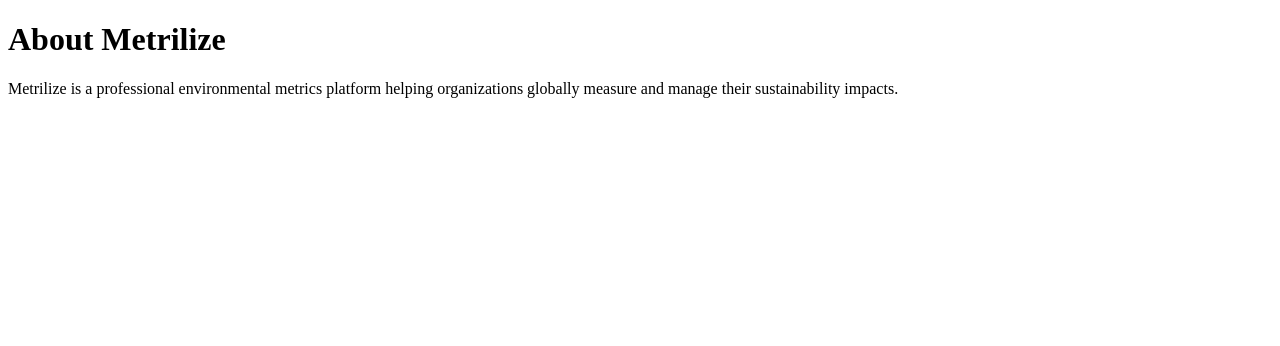
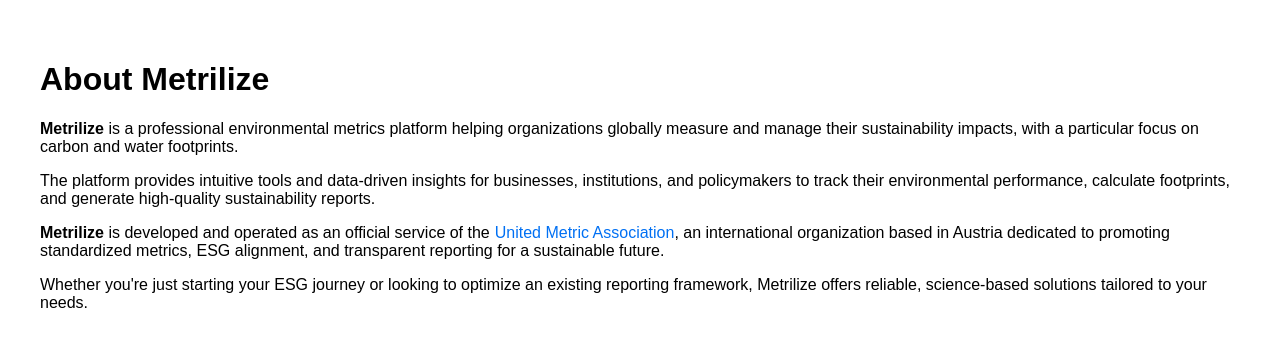
Before and after one commit to Metrilize128/metrilize-launch, a Next.js app: page /about in a window 1280 px wide. Shown: the top 346 px of the page. Built offline with nearby package versions, Linux system fonts and the light colour scheme.

Commit message:
Update about.js

```diff
--- a/pages/about.js
+++ b/pages/about.js
@@ -1,13 +1,20 @@
 export default function About() {
   return (
-    <div className="min-h-screen flex items-center justify-center">
-      <div className="max-w-2xl text-center">
-        <h1 className="text-4xl font-bold mb-4">About Metrilize</h1>
-        <p className="text-gray-600">
-          Metrilize is a professional environmental metrics platform helping organizations globally
-          measure and manage their sustainability impacts.
-        </p>
-      </div>
+    <div style={{ padding: '2rem', fontFamily: 'Arial, sans-serif' }}>
+      <h1>About <strong>Metrilize</strong></h1>
+      <p><strong>Metrilize</strong> is a professional environmental metrics platform helping organizations globally measure and manage their sustainability impacts, with a particular focus on carbon and water footprints.</p>
+      <p>
+        The platform provides intuitive tools and data-driven insights for businesses, institutions, and policymakers to track their environmental performance,
+        calculate footprints, and generate high-quality sustainability reports.
+      </p>
+      <p>
+        <strong>Metrilize</strong> is developed and operated as an official service of the
+        <a href="https://www.unitedmetric.com" target="_blank" rel="noopener noreferrer" style={{ marginLeft: '5px', color: '#0070f3', textDecoration: 'none' }}>
+          United Metric Association
+        </a>,
+        an international organization based in Austria dedicated to promoting standardized metrics, ESG alignment, and transparent reporting for a sustainable future.
+      </p>
+      <p>Whether you're just starting your ESG journey or looking to optimize an existing reporting framework, Metrilize offers reliable, science-based solutions tailored to your needs.</p>
     </div>
   );
 }
```
